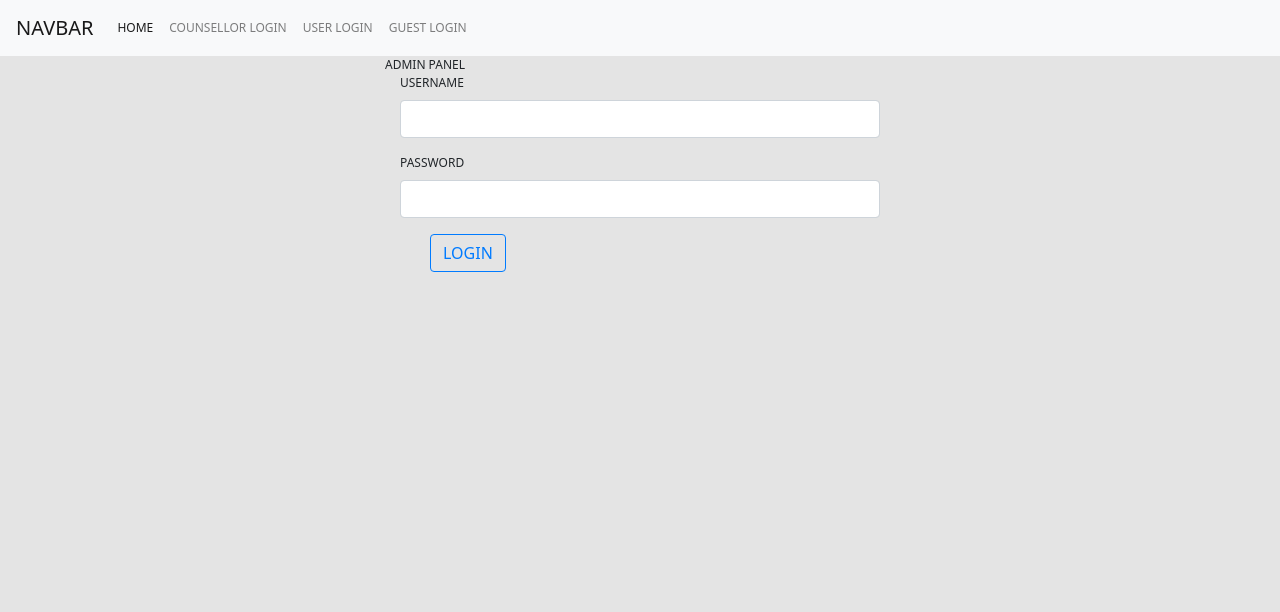
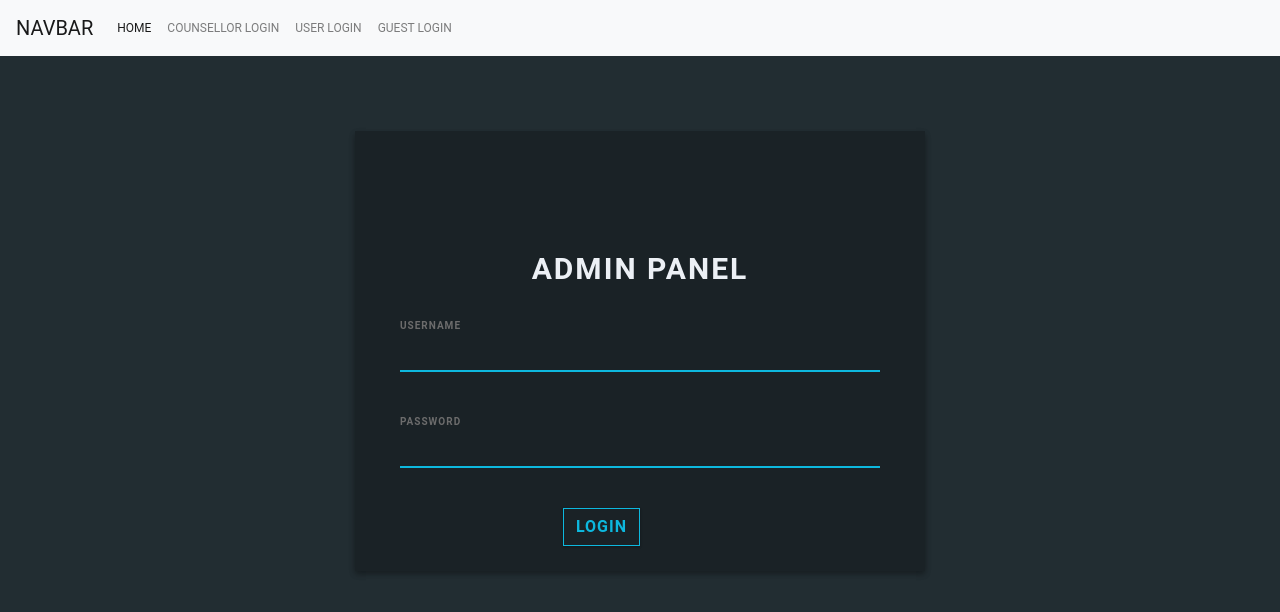
Before and after one commit to hackermanzz/CODE_EXP-Hackathon, a website: page hello/www/c_login.html in a window 1280 px wide. Drawn offline with Linux system fonts and the light colour scheme.

Commit message:
Added the css for counsellor login page

```diff
--- a/hello/www/css/index.css
+++ b/hello/www/css/index.css
@@ -105,3 +105,131 @@ h1 {
     animation:fade 3000ms infinite;
     -webkit-animation:fade 3000ms infinite;
 }
+
+body {
+    background: #222D32;
+    font-family: 'Roboto', sans-serif;
+}
+
+.login-box {
+    margin-top: 75px;
+    height: auto;
+    background: #1A2226;
+    text-align: center;
+    box-shadow: 0 3px 6px rgba(0, 0, 0, 0.16), 0 3px 6px rgba(0, 0, 0, 0.23);
+}
+
+.login-key {
+    height: 100px;
+    font-size: 80px;
+    line-height: 100px;
+    background: -webkit-linear-gradient(#27EF9F, #0DB8DE);
+    -webkit-background-clip: text;
+    -webkit-text-fill-color: transparent;
+}
+
+.login-title {
+    margin-top: 15px;
+    text-align: center;
+    font-size: 30px;
+    letter-spacing: 2px;
+    margin-top: 15px;
+    font-weight: bold;
+    color: #ECF0F5;
+}
+
+.login-form {
+    margin-top: 25px;
+    text-align: left;
+}
+
+input[type=text] {
+    background-color: #1A2226;
+    border: none;
+    border-bottom: 2px solid #0DB8DE;
+    border-top: 0px;
+    border-radius: 0px;
+    font-weight: bold;
+    outline: 0;
+    margin-bottom: 20px;
+    padding-left: 0px;
+    color: #ECF0F5;
+}
+
+input[type=password] {
+    background-color: #1A2226;
+    border: none;
+    border-bottom: 2px solid #0DB8DE;
+    border-top: 0px;
+    border-radius: 0px;
+    font-weight: bold;
+    outline: 0;
+    padding-left: 0px;
+    margin-bottom: 20px;
+    color: #ECF0F5;
+}
+
+.form-group {
+    margin-bottom: 40px;
+    outline: 0px;
+}
+
+.form-control:focus {
+    border-color: inherit;
+    -webkit-box-shadow: none;
+    box-shadow: none;
+    border-bottom: 2px solid #0DB8DE;
+    outline: 0;
+    background-color: #1A2226;
+    color: #ECF0F5;
+}
+
+input:focus {
+    outline: none;
+    box-shadow: 0 0 0;
+}
+
+label {
+    margin-bottom: 0px;
+}
+
+.form-control-label {
+    font-size: 10px;
+    color: #6C6C6C;
+    font-weight: bold;
+    letter-spacing: 1px;
+}
+
+.btn-outline-primary {
+    border-color: #0DB8DE;
+    color: #0DB8DE;
+    border-radius: 0px;
+    font-weight: bold;
+    letter-spacing: 1px;
+    box-shadow: 0 1px 3px rgba(0, 0, 0, 0.12), 0 1px 2px rgba(0, 0, 0, 0.24);
+}
+
+.btn-outline-primary:hover {
+    background-color: #0DB8DE;
+    right: 0px;
+}
+
+.login-btm {
+    float: left;
+}
+
+.login-button {
+    padding-right: 0px;
+    text-align: right;
+    margin-bottom: 25px;
+}
+
+.login-text {
+    text-align: left;
+    padding-left: 0px;
+    color: #A2A4A4;
+}
+
+.loginbttm {
+    padding: 0px;
+}
```
